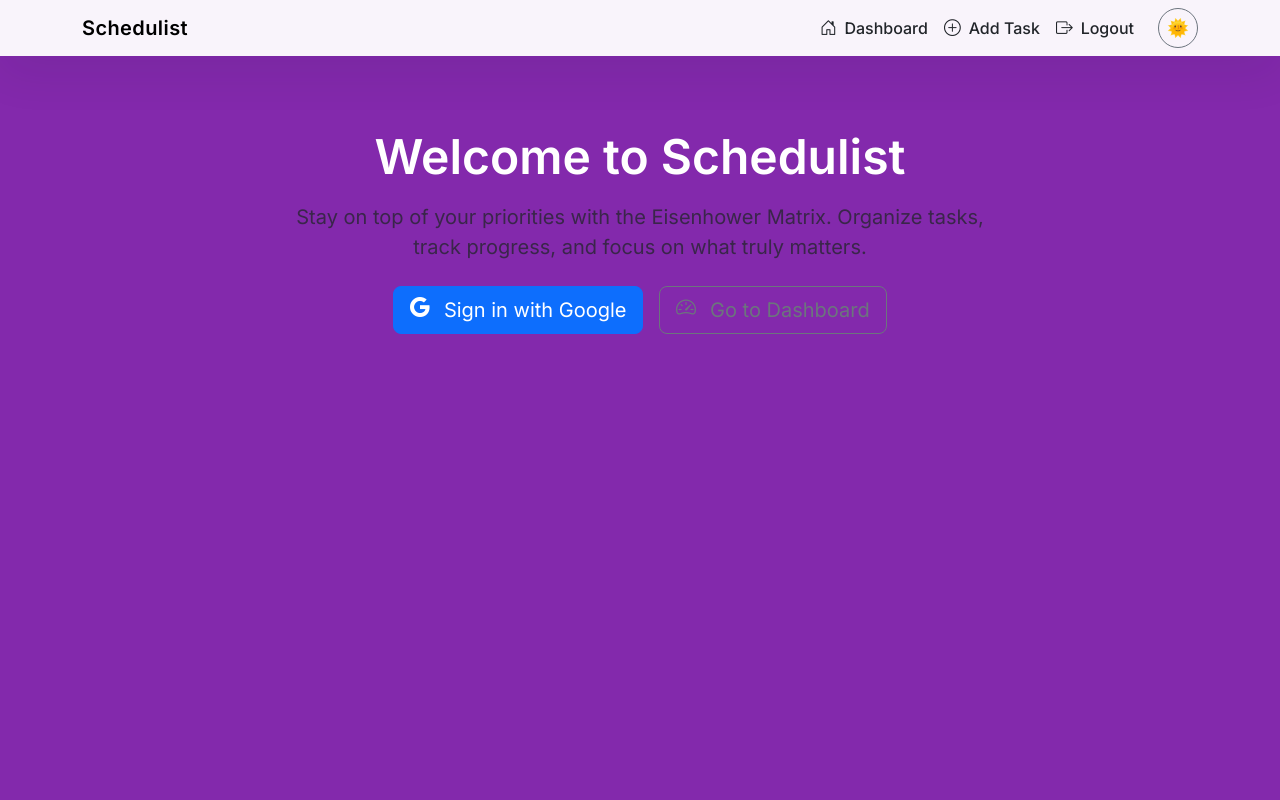
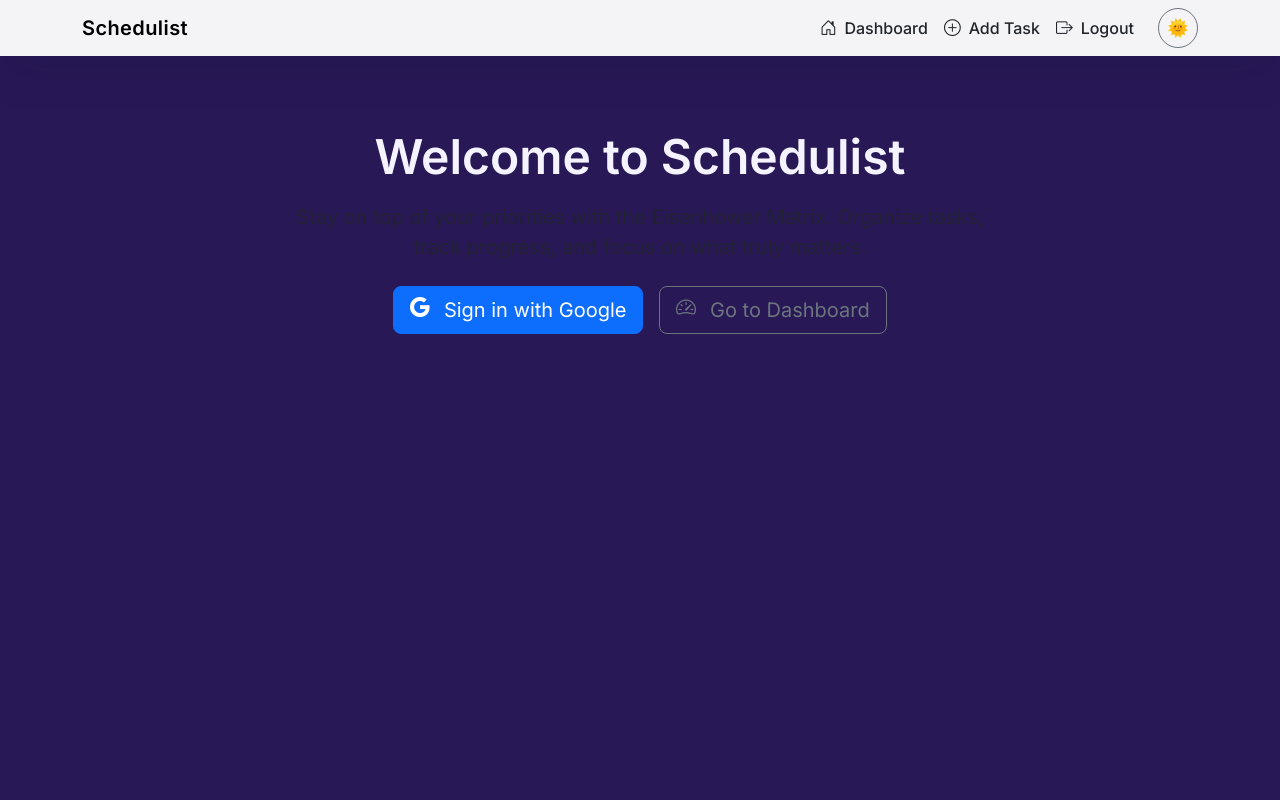
Before and after one commit to ChimdumebiNebolisa/schedulist, a Flask app: page / in a window 1280 px wide. Run offline with Flask 3, Linux system fonts and the light colour scheme; parts of the project's set-up code (start-up, migrations or seed data) failed here and were passed over.

Commit message:
Restore dashboard background colors

```diff
--- a/static/custom.css
+++ b/static/custom.css
@@ -6,9 +6,9 @@ body {
 }
 
 body.dashboard-bg {
-    background: none;
-    background-color: #8329AC;
-    color: #ffffff;
+    background: #281856;
+    background-color: #281856;
+    color: #f5f3ff;
 }
 
 body.page-transition {
@@ -36,9 +36,9 @@ html[data-bs-theme="dark"] body {
 }
 
 html[data-bs-theme="dark"] body.dashboard-bg {
-    background: none;
-    background-color: #8329AC;
-    color: #ffffff;
+    background: #281856;
+    background-color: #281856;
+    color: #f5f3ff;
 }
 
 main {
```
